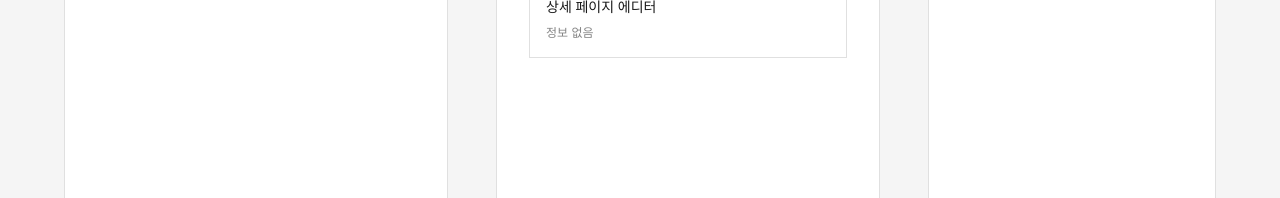
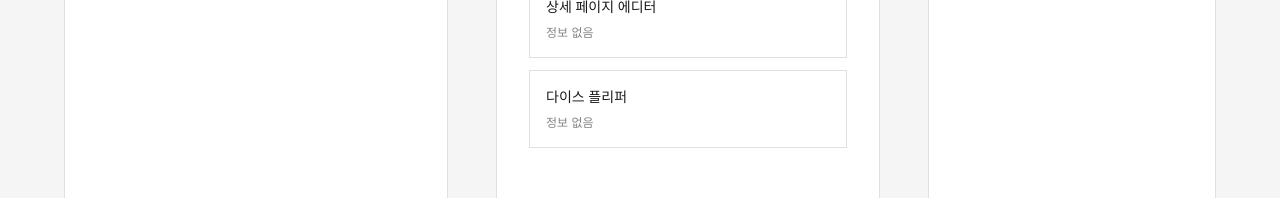
Before and after one commit to mhoo999/hoons-service-archive, a Next.js app: page / in a window 1280 px wide. Shown: the part 431-629 px from the top of the page. Built offline with nearby package versions, Linux system fonts and the light colour scheme; no server answers; a web font is replaced by a local one.

Commit message:
다이스 플리퍼 서비스 추가 및 description 수정

```diff
--- a/app/page.tsx
+++ b/app/page.tsx
@@ -39,6 +39,14 @@ const initialServices: Service[] = [
     url: 'https://detail-page-builder.vercel.app/',
     updatedAt: '로딩 중...',
     repository: 'https://github.com/mhoo999/detail-page-builder'
+  },
+  {
+    id: '5',
+    name: '다이스 플리퍼',
+    description: '커스터마이즈 가능한 주사위 시뮬레이터',
+    url: 'https://dice-flipper.vercel.app/',
+    updatedAt: '로딩 중...',
+    repository: 'https://github.com/mhoo999/dice-flipper'
   }
 ]
 
```
